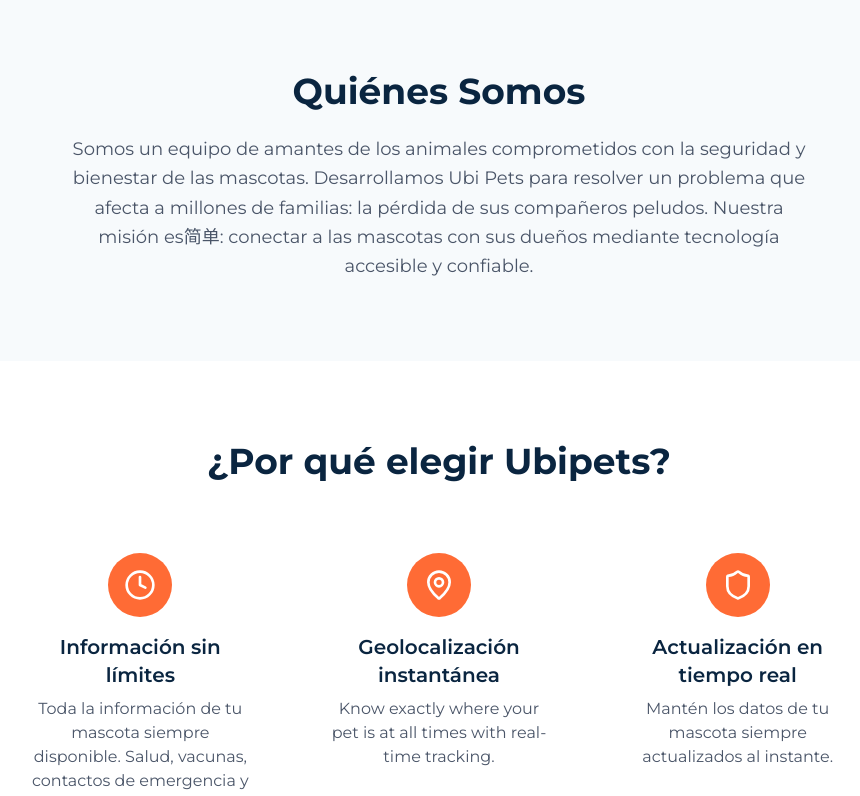
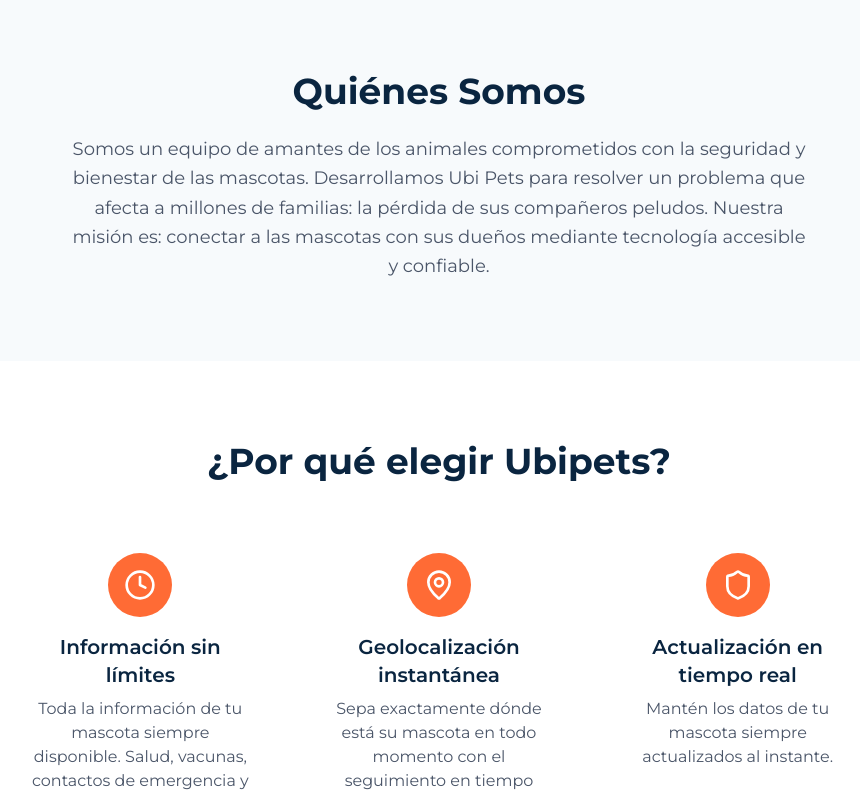
Before and after one commit to joeloco4u/ubi-pets, a Next.js app: page / in a window 1280 px wide. Shown: the part 1300-2096 px from the top of the page, without its empty margins (201-1061 px from the left). Built offline with nearby package versions, Linux system fonts and the light colour scheme.

Commit message:
style: final refinements to landing page copy and pet detail fields

```diff
--- a/app/page.tsx
+++ b/app/page.tsx
@@ -100,7 +100,7 @@
             Somos un equipo de amantes de los animales comprometidos con la seguridad
             y bienestar de las mascotas. Desarrollamos Ubi Pets para resolver un problema
             que afecta a millones de familias: la pérdida de sus compañeros peludos.
-            Nuestra misión es简单: conectar a las mascotas con sus dueños mediante
+            Nuestra misión es: conectar a las mascotas con sus dueños mediante
             tecnología accesible y confiable.
           </p>
         </div>
@@ -128,7 +128,7 @@
               </div>
               <h3 className="text-xl font-semibold mb-2" style={{ color: "#0A2540" }}>Geolocalización instantánea</h3>
               <p className="text-gray-600" style={{ color: "#4A5568" }}>
-                Know exactly where your pet is at all times with real-time tracking.
+                Sepa exactamente dónde está su mascota en todo momento con el seguimiento en tiempo real.
               </p>
             </div>
             <div className="text-center p-6">
```
